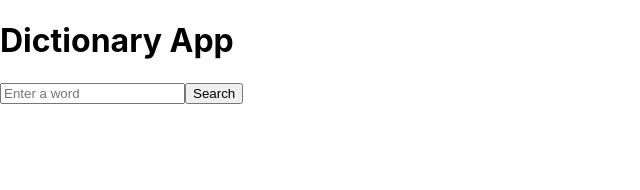
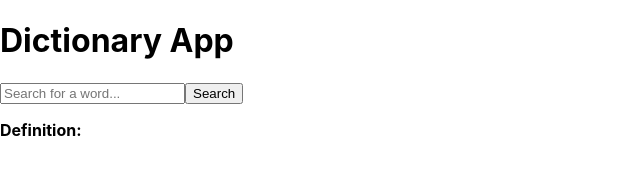
Before and after one commit to roopa26/Dictionary, a React (Create React App) app: page / in a window 1280 px wide. Shown: the top 190 px of the page, without its empty margins (0-640 px from the left). Built offline with nearby package versions, Linux system fonts and the light colour scheme.

Commit message:
minor correction

```diff
--- a/src/DictionaryComponent.jsx
+++ b/src/DictionaryComponent.jsx
@@ -1,6 +1,7 @@
 import React, { useState } from 'react';
 
 const XDictionary = () => {
+  debugger;
   // Initializing the dictionary state
   const [dictionary] = useState([
     { word: "React", meaning: "A JavaScript library for building user interfaces." },
@@ -22,7 +23,6 @@ const XDictionary = () => {
       setSearchResult('Word not found in the dictionary.');
     }
 
-    // Clear search term after search
     setSearchTerm('');
   };
 
@@ -32,14 +32,14 @@ const XDictionary = () => {
       <div>
         <input
           type="text"
-          placeholder="Enter a word"
+          placeholder="Search for a word..."
           value={searchTerm}
           onChange={e => setSearchTerm(e.target.value)}
         />
         <button onClick={handleSearch}>Search</button>
       </div>
       <div>
-        {searchResult && <p>Definition: {searchResult}</p>}
+       <p><b>Definition:</b></p><p>{searchResult}</p>
       </div>
     </div>
   );
```
